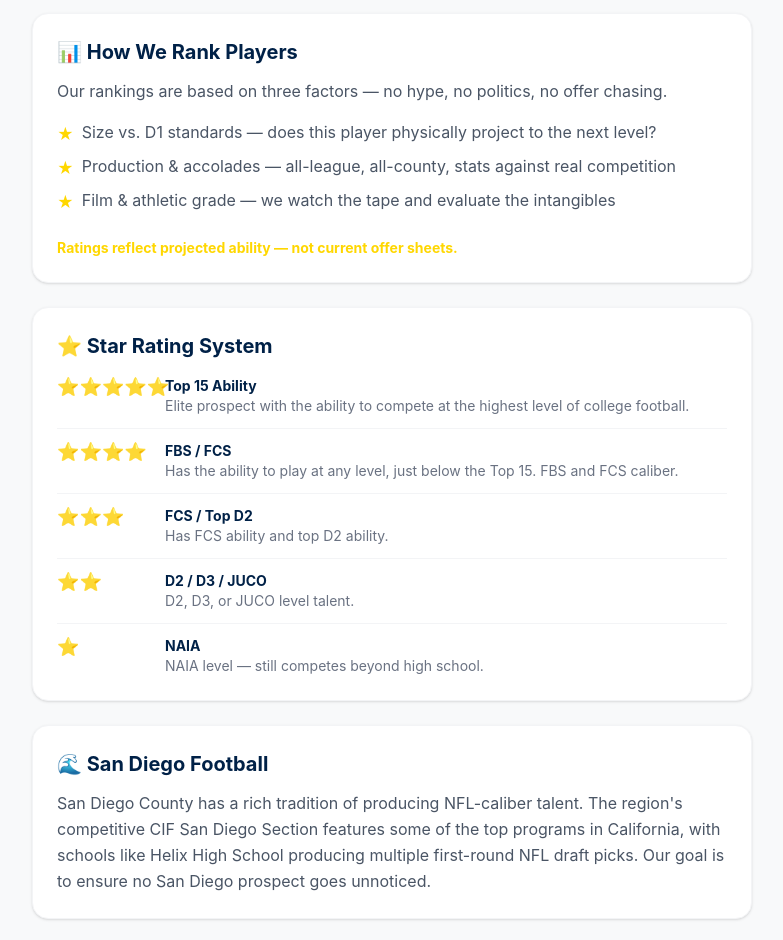
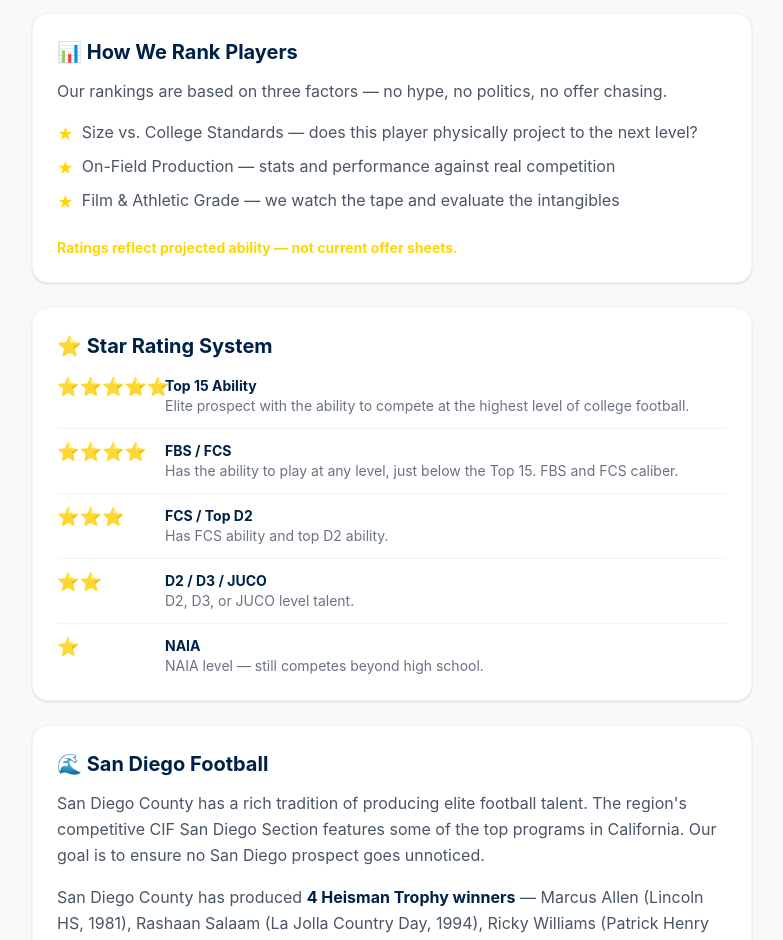
Before and after one commit to CloneJT1/samtaumoepeau, a Next.js app: page /about in a window 1280 px wide. Shown: the part 740-1680 px from the top of the page, without its empty margins (248-1031 px from the left). Built offline with nearby package versions, Linux system fonts and the light colour scheme.

Commit message:
About page: 4 Heisman winners, remove Helix ref, updated ranking criteria

```diff
--- a/app/about/page.tsx
+++ b/app/about/page.tsx
@@ -58,9 +58,9 @@ export default function AboutPage() {
           </p>
           <ul className="text-gray-600 space-y-2 mb-6">
             {[
-              'Size vs. D1 standards — does this player physically project to the next level?',
-              'Production & accolades — all-league, all-county, stats against real competition',
-              'Film & athletic grade — we watch the tape and evaluate the intangibles',
+              'Size vs. College Standards — does this player physically project to the next level?',
+              'On-Field Production — stats and performance against real competition',
+              'Film & Athletic Grade — we watch the tape and evaluate the intangibles',
             ].map((item) => (
               <li key={item} className="flex items-start gap-2">
                 <span style={{ color: '#FFD700' }} className="mt-0.5">★</span>
@@ -98,11 +98,13 @@ export default function AboutPage() {
           <h3 className="text-xl font-bold mb-3" style={{ color: '#002147' }}>
             🌊 San Diego Football
           </h3>
+          <p className="text-gray-600 leading-relaxed mb-4">
+            San Diego County has a rich tradition of producing elite football talent. The region&apos;s
+            competitive CIF San Diego Section features some of the top programs in California. Our goal is to ensure
+            no San Diego prospect goes unnoticed.
+          </p>
           <p className="text-gray-600 leading-relaxed">
-            San Diego County has a rich tradition of producing NFL-caliber talent. The region&apos;s
-            competitive CIF San Diego Section features some of the top programs in California, with schools
-            like Helix High School producing multiple first-round NFL draft picks. Our goal is to ensure
-            no San Diego prospect goes unnoticed.
+            San Diego County has produced <span className="font-bold" style={{ color: '#002147' }}>4 Heisman Trophy winners</span> — Marcus Allen (Lincoln HS, 1981), Rashaan Salaam (La Jolla Country Day, 1994), Ricky Williams (Patrick Henry HS, 1998), and Reggie Bush (Helix HS, 2005). The talent has always been here.
           </p>
         </div>
 
```
